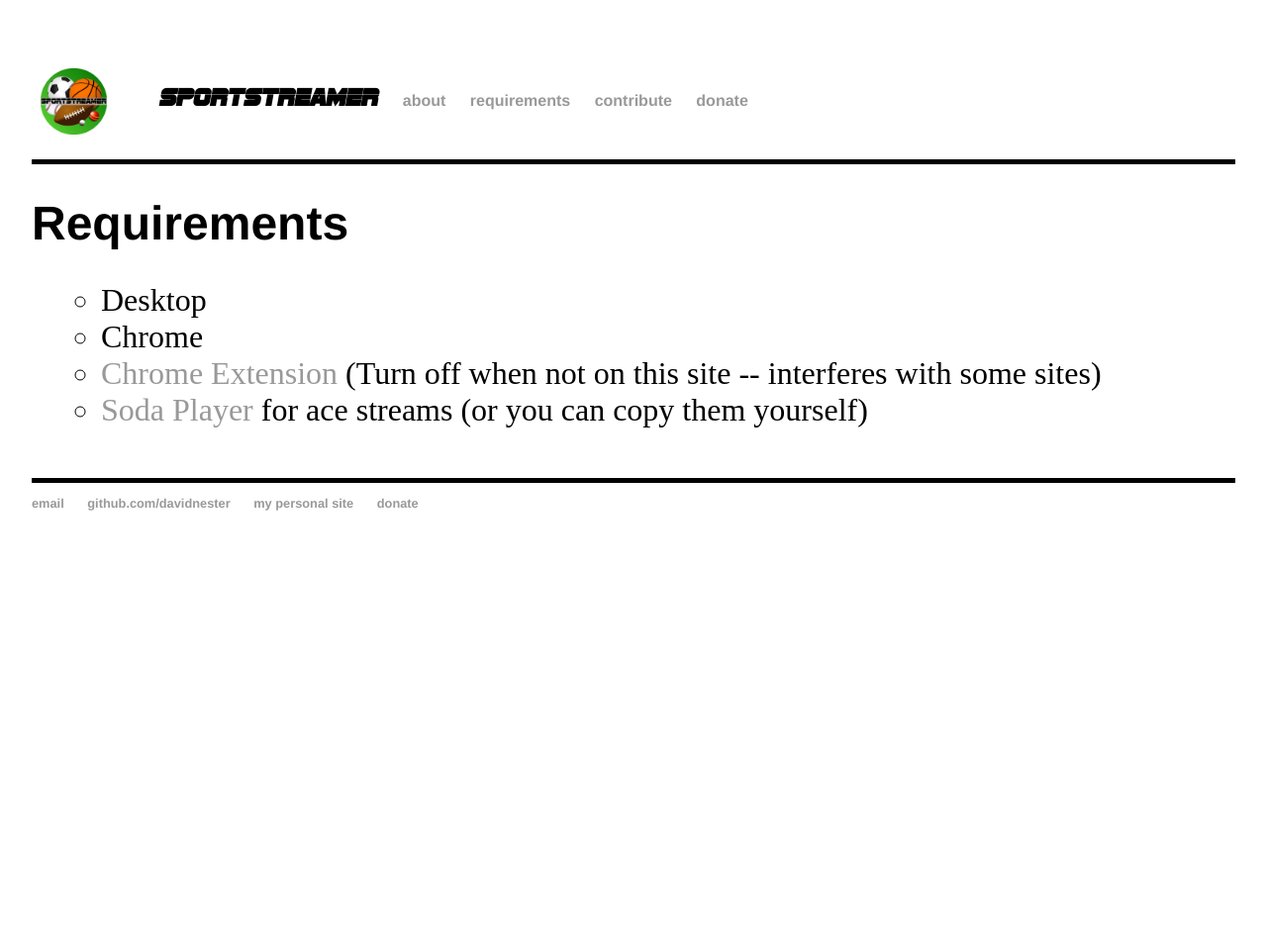
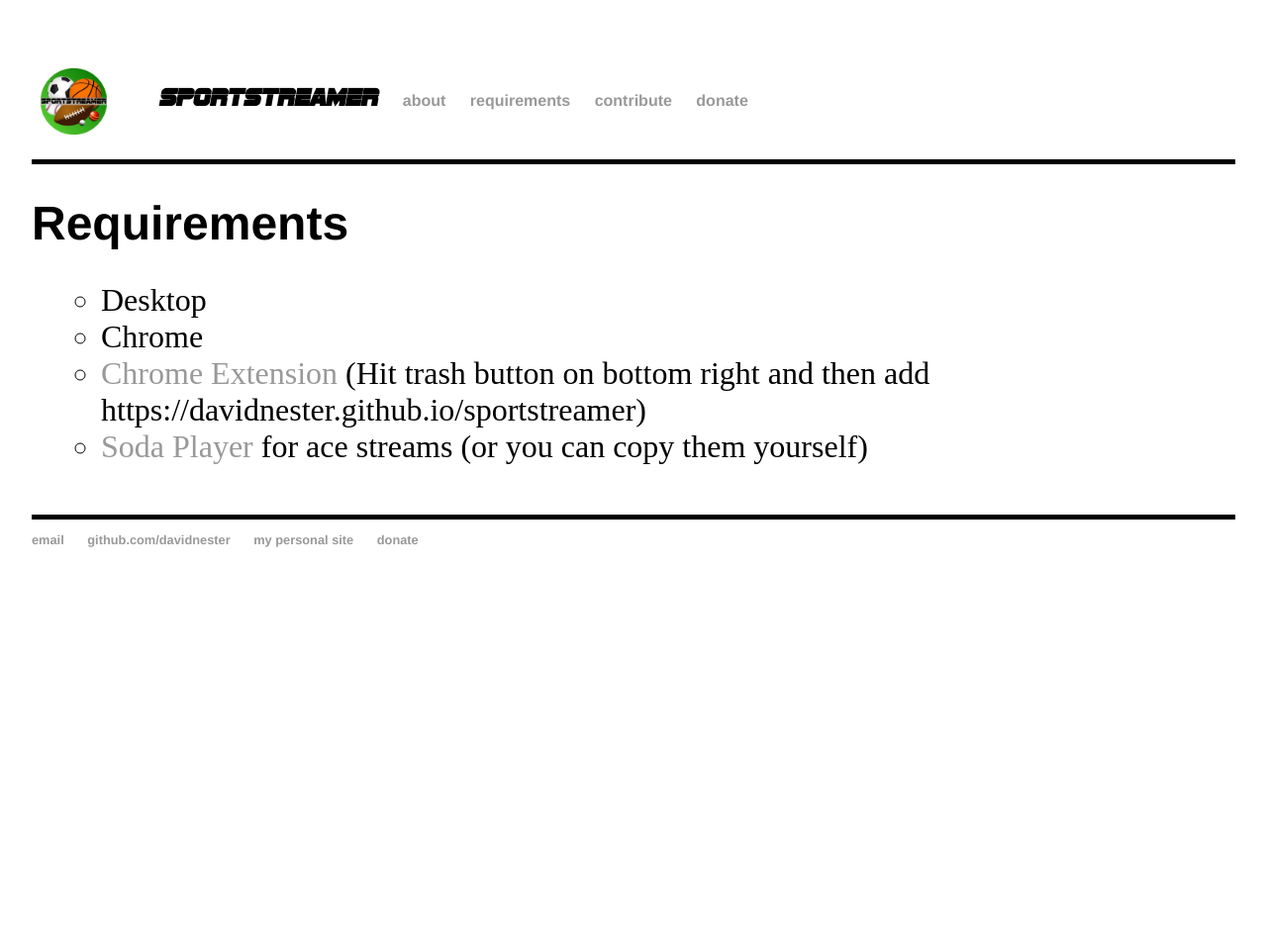
Before and after one commit to DavidNester/DavidNester.github.io, a Jekyll site: the page built from sportstreamer/requirements/index.html, in a window 1280 px wide. Shown: the whole page at 99% size. Built offline with Jekyll 4.4.1, drawn with Linux system fonts in a browser that asks for light colours.

Commit message:
forgot to save all changes

```diff
--- a/sportstreamer/requirements/index.html
+++ b/sportstreamer/requirements/index.html
@@ -6,6 +6,6 @@
 <ul style="list-style-type:circle;margin-left:70px;font-size:200%;">
 	<li>Desktop</li>
 	<li>Chrome</li>
-	<li><a href="https://chrome.google.com/webstore/detail/allow-control-allow-origi/nlfbmbojpeacfghkpbjhddihlkkiljbi/related?hl=en-US">Chrome Extension</a> (Turn off when not on this site -- interferes with some sites)</li>
+	<li><a href="https://chrome.google.com/webstore/detail/allow-control-allow-origi/nlfbmbojpeacfghkpbjhddihlkkiljbi/related?hl=en-US">Chrome Extension</a> (Hit trash button on bottom right and then add https://davidnester.github.io/sportstreamer)</li>
 	<li><a href="https://www.sodaplayer.com/">Soda Player</a> for ace streams (or you can copy them yourself)</li>
 </ul>
```
